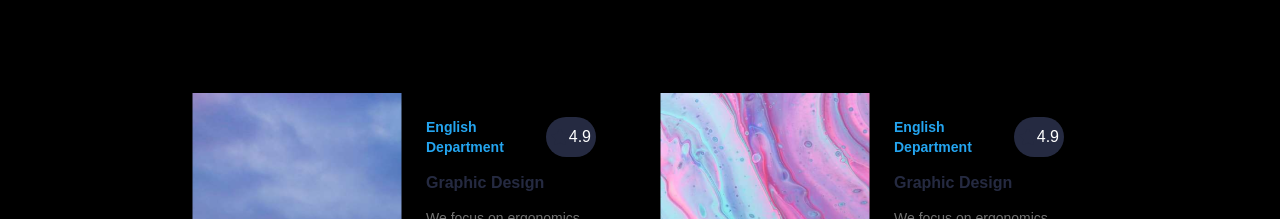
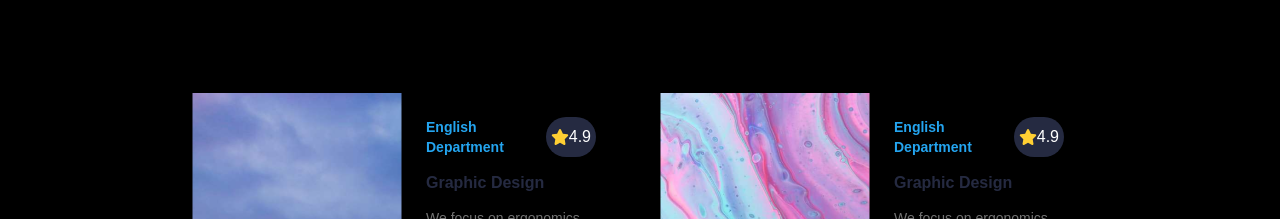
Before and after one commit to hacermelisyilmaz/E-Commerce-Project, a React (Create React App) app in the folder e-commerce/: page / in a window 1280 px wide. Shown: the part 4700-4919 px from the top of the page. Built offline with nearby package versions, Linux system fonts and the light colour scheme.

Commit message:
Color is added to star in Post

```diff
--- a/e-commerce/src/components/Post.js
+++ b/e-commerce/src/components/Post.js
@@ -16,7 +16,7 @@ function Post({ data }) {
         <div className="first-line flex justify-between">
           <h6 className="text-sm font-bold text-secondary">{data.title1}</h6>
           <div className="flex items-center p-[5px] border rounded-[20px] bg-primary">
-            <FontAwesomeIcon icon={faStar} className="text-star" />
+            <FontAwesomeIcon icon={faStar} className="text-warning-content" />
             <p className="text-white">{data.rate}</p>
           </div>
         </div>
```
